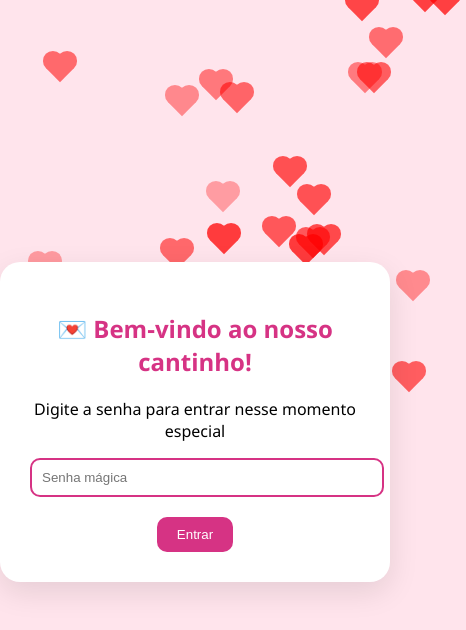
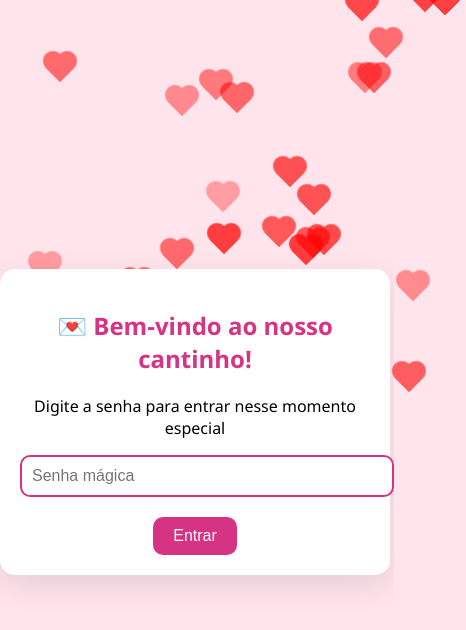
Before and after one commit to wessawk/galeria-fotos, a plain HTML site: page index.html in a window 390 px wide. Shown: the whole page, 466 px wide, since content can reach past the window. Drawn offline with Linux system fonts and the light colour scheme.

Commit message:
adjust file

```diff
--- a/index.html
+++ b/index.html
@@ -1,7 +1,8 @@
 <!DOCTYPE html>
 <html lang="pt-BR">
 <head>
-  <meta charset="UTF-8">
+  <meta charset="UTF-8" />
+  <meta name="viewport" content="width=device-width, initial-scale=1" />
   <title>💖 Nosso Cantinho</title>
   <style>
     body {
@@ -12,8 +13,8 @@
       display: flex;
       justify-content: center;
       align-items: center;
-      height: 100vh;
-      overflow: hidden;
+      min-height: 100vh;
+      /* Sem overflow para scroll */
     }
 
     .login-container {
@@ -23,6 +24,8 @@
       box-shadow: 0 10px 30px rgba(0,0,0,0.1);
       text-align: center;
       z-index: 10;
+      width: 90%;
+      max-width: 400px;
     }
 
     h2 {
@@ -37,6 +40,7 @@
       outline: none;
       width: 100%;
       margin-bottom: 20px;
+      font-size: 1rem;
     }
 
     button {
@@ -46,16 +50,18 @@
       border: none;
       border-radius: 10px;
       cursor: pointer;
+      font-size: 1rem;
     }
 
     .heart {
-      position: absolute;
+      position: fixed; /* Mudei aqui de absolute para fixed */
       width: 20px;
       height: 20px;
       background: red;
       transform: rotate(45deg);
       animation: float 10s linear infinite;
       opacity: 0.6;
+      pointer-events: none; /* pra não interferir em cliques */
     }
 
     .heart:before, .heart:after {
@@ -87,6 +93,21 @@
         left: calc(100vw * var(--x) + 50px);
       }
     }
+
+    @media (max-width: 420px) {
+      h2 {
+        font-size: 1.5rem;
+      }
+
+      input[type="password"], button {
+        font-size: 1rem;
+      }
+
+      .login-container {
+        padding: 20px;
+        border-radius: 15px;
+      }
+    }
   </style>
 </head>
 <body>
@@ -94,7 +115,7 @@
   <div class="login-container" id="login">
     <h2>💌 Bem-vindo ao nosso cantinho!</h2>
     <p>Digite a senha para entrar nesse momento especial</p>
-    <input type="password" id="senha" placeholder="Senha mágica">
+    <input type="password" id="senha" placeholder="Senha mágica" />
     <button onclick="verificarSenha()">Entrar</button>
   </div>
 
@@ -105,7 +126,6 @@
       const entrada = document.getElementById('senha').value;
       if (entrada === senhaCorreta) {
         document.getElementById('login').style.display = 'none';
-        // Aqui você pode redirecionar para o conteúdo verdadeiro:
         window.location.href = "home.html";
       } else {
         alert("Senha incorreta 💔");
@@ -117,7 +137,7 @@
       const heart = document.createElement("div");
       heart.classList.add("heart");
       heart.style.setProperty("--x", Math.random());
-      heart.style.left = `${Math.random() * 100}%`;
+      heart.style.left = `${Math.random() * 90}%`; // limitar para 90% da tela
       heart.style.animationDuration = `${5 + Math.random() * 5}s`;
       heart.style.opacity = `${0.3 + Math.random() * 0.5}`;
       document.body.appendChild(heart);
```
